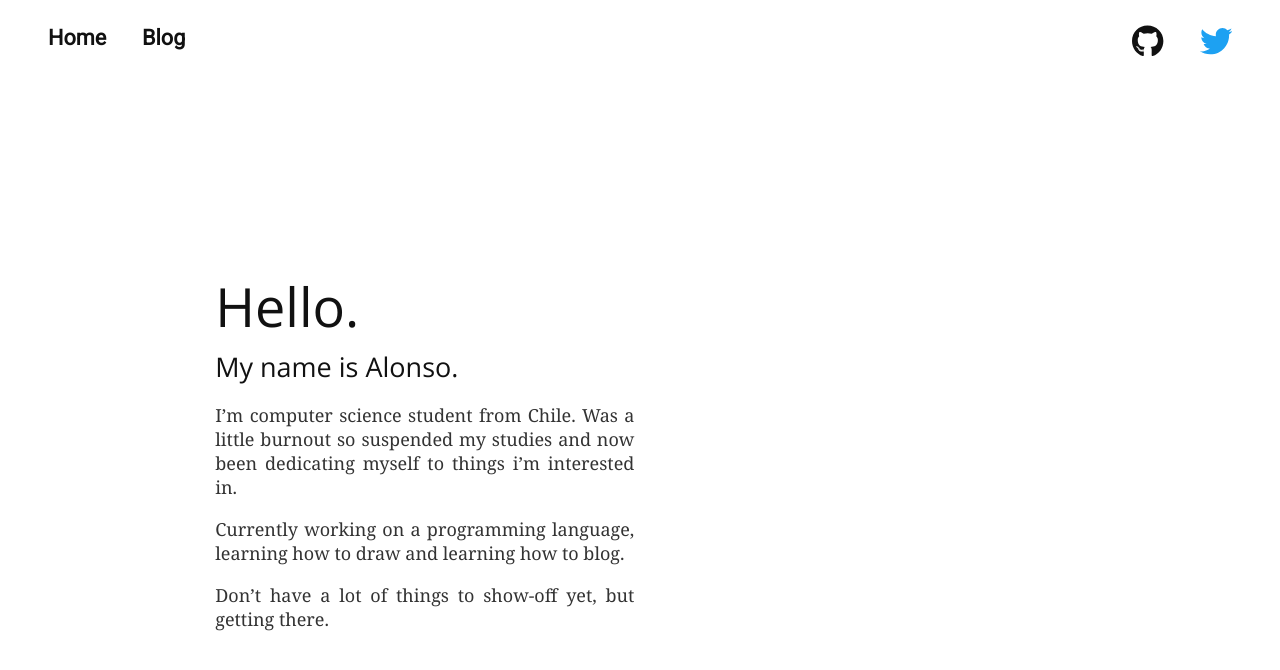
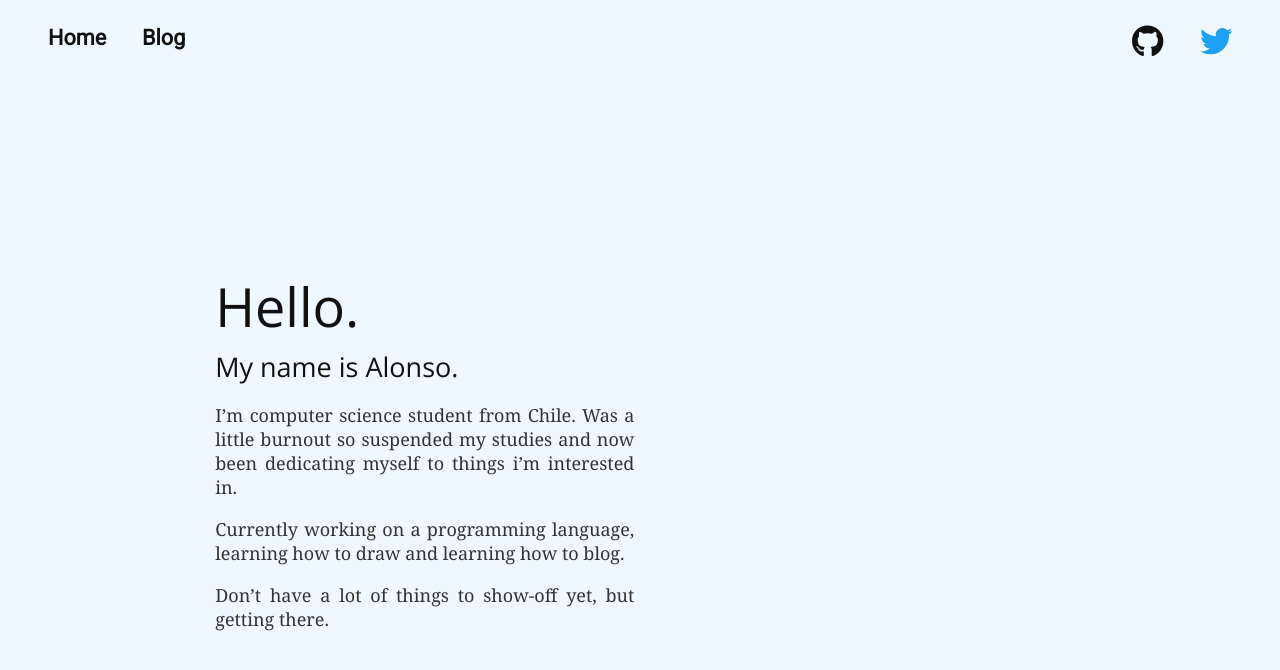
Before and after one commit to amzamora/amzamora.github.io, a Jekyll site: the page built from index.markdown, in a window 1280 px wide. Shown: the top 670 px of the page. Built offline with Jekyll 4.4.1, drawn with Linux system fonts in a browser that asks for light colours.

Commit message:
Changed background color to aliceblue and small fix

```diff
--- a/_sass/blog.scss
+++ b/_sass/blog.scss
@@ -6,7 +6,7 @@
 }
 
 .post-list {
-  margin: 0;
+  margin: auto;
   padding-left: 2.6rem;
   padding-right: 2.6rem;
   max-width: 600px;
--- a/_sass/home.scss
+++ b/_sass/home.scss
@@ -6,6 +6,7 @@
   padding-left: 2.6rem;
   padding-right: 2.6rem;
   padding-top: $header-height;
+  margin: auto;
   max-width: 600px;
 }
 
--- a/_sass/variables.scss
+++ b/_sass/variables.scss
@@ -14,5 +14,5 @@ $merrieweather-font: 'Merriweather';
 $primary-text-color: #111;
 $secondary-text-color: #333;
 $base-font-size: 18px;
-$background-color: #fff;
+$background-color: aliceblue;
 $header-height: 4.8rem;
--- a/assets/main.js
+++ b/assets/main.js
@@ -14,7 +14,7 @@ function setHeaderStyle() {
         if (CSS.supports("backdrop-filter", "blur(20px)")) {
             header.style.backdropFilter = "blur(20px)";
         } else {
-            header.style.backgroundColor = "white";
+            header.style.backgroundColor = "aliceblue";
         }
     }
 }
```
